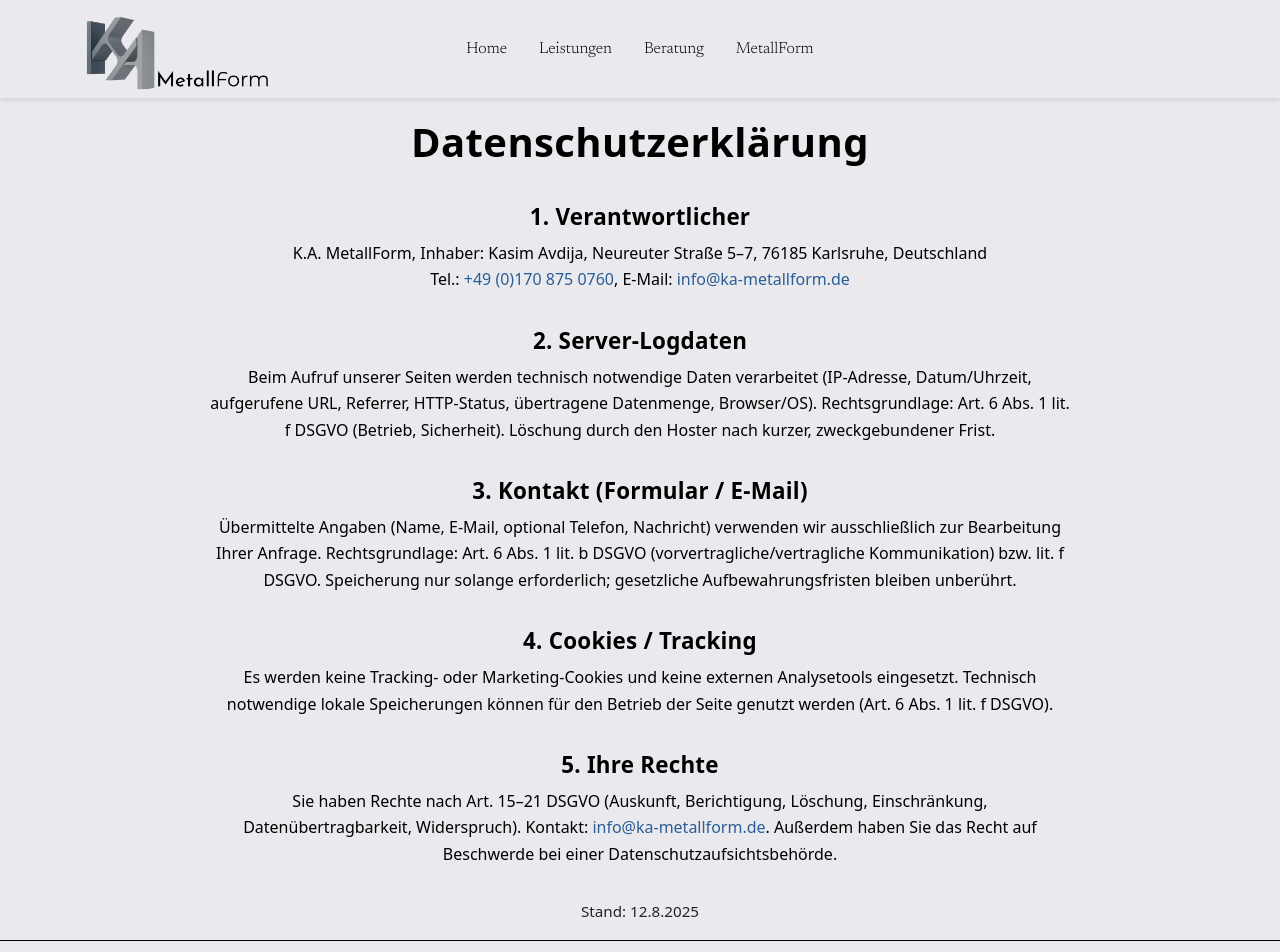
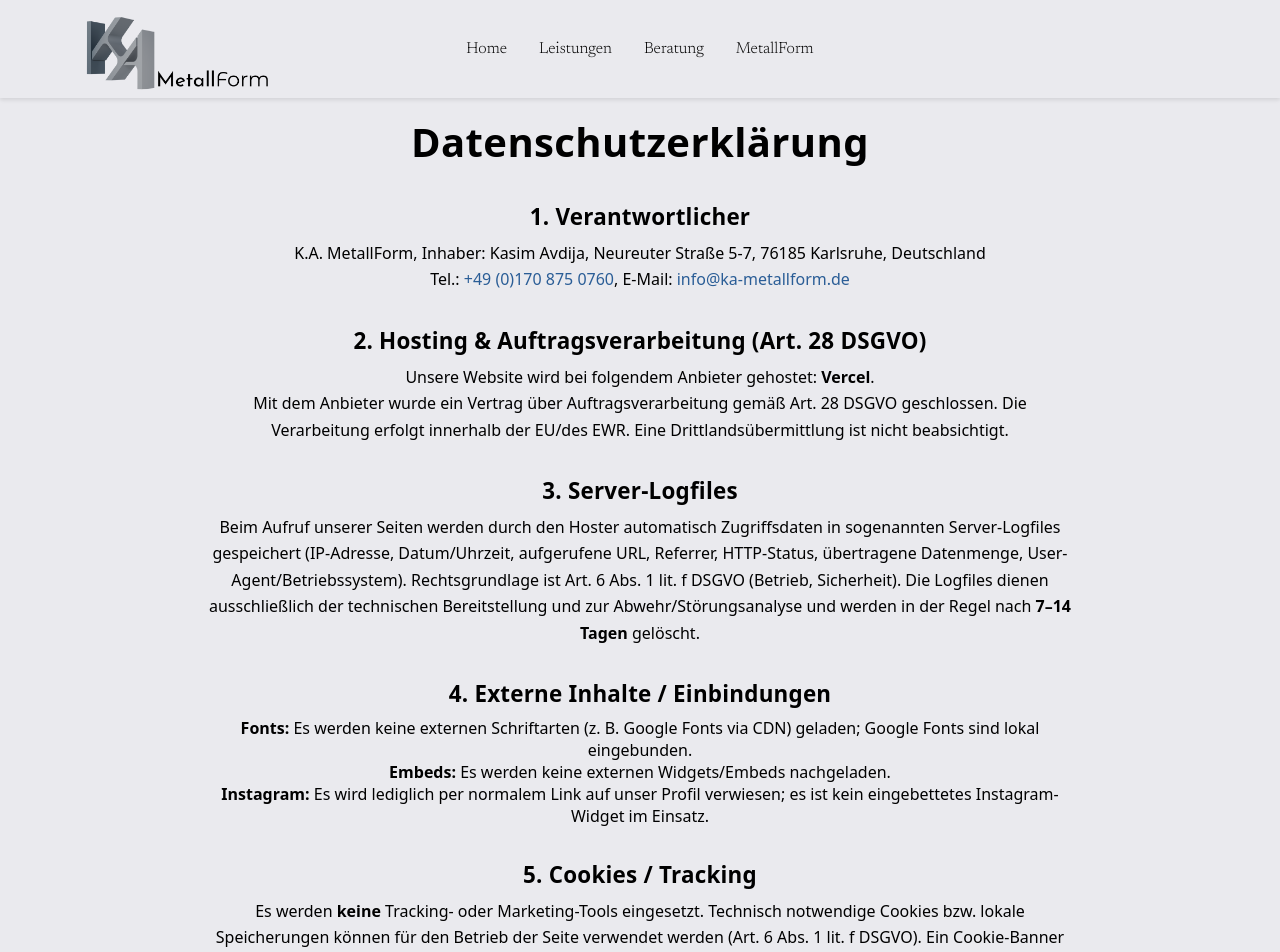
Before and after one commit to K-A-MetallForm/Website, a React (Vite) app: page /datenschutz in a window 1280 px wide. Shown: the top 952 px of the page. Built offline with nearby package versions, Linux system fonts and the light colour scheme.

Commit message:
Legal Changes

```diff
--- a/src/components/Footer.tsx
+++ b/src/components/Footer.tsx
@@ -28,7 +28,7 @@ const Footer: React.FC = () => {
           </ul>
           <div className="footer__imprint">
             <p>
-              Geschäftsführer: Kasim Avdija<br />
+              Inhaber: Kasim Avdija<br />
             </p>
           </div>
         </section>
--- a/src/pages/Datenschutz.tsx
+++ b/src/pages/Datenschutz.tsx
@@ -12,34 +12,48 @@ const Datenschutz: React.FC = () => {
 
         <h2>1. Verantwortlicher</h2>
         <p>
-          K.A. MetallForm, Inhaber: Kasim Avdija, Neureuter Straße 5–7, 76185 Karlsruhe, Deutschland<br />
+          K.A. MetallForm, Inhaber: Kasim Avdija, Neureuter Straße 5-7, 76185 Karlsruhe, Deutschland<br />
           Tel.: <a href="tel:+491708750760">+49 (0)170 875 0760</a>, E-Mail: <a href="mailto:info@ka-metallform.de">info@ka-metallform.de</a>
         </p>
 
-        <h2>2. Server-Logdaten</h2>
+        <h2>2. Hosting &amp; Auftragsverarbeitung (Art. 28 DSGVO)</h2>
         <p>
-          Beim Aufruf unserer Seiten werden technisch notwendige Daten verarbeitet (IP-Adresse, Datum/Uhrzeit,
-          aufgerufene URL, Referrer, HTTP-Status, übertragene Datenmenge, Browser/OS).
-          Rechtsgrundlage: Art. 6 Abs. 1 lit. f DSGVO (Betrieb, Sicherheit). Löschung durch den Hoster nach
-          kurzer, zweckgebundener Frist.
+          Unsere Website wird bei folgendem Anbieter gehostet: <strong>Vercel</strong>.<br />
+          Mit dem Anbieter wurde ein Vertrag über Auftragsverarbeitung gemäß Art. 28 DSGVO geschlossen.
+          Die Verarbeitung erfolgt innerhalb der EU/des EWR. Eine Drittlandsübermittlung ist nicht beabsichtigt.
         </p>
 
-        <h2>3. Kontakt (Formular / E-Mail)</h2>
+        <h2>3. Server-Logfiles</h2>
+        <p>
+          Beim Aufruf unserer Seiten werden durch den Hoster automatisch Zugriffsdaten in sogenannten Server-Logfiles
+          gespeichert (IP-Adresse, Datum/Uhrzeit, aufgerufene URL, Referrer, HTTP-Status, übertragene Datenmenge,
+          User-Agent/Betriebssystem). Rechtsgrundlage ist Art. 6 Abs. 1 lit. f DSGVO (Betrieb, Sicherheit).
+          Die Logfiles dienen ausschließlich der technischen Bereitstellung und zur Abwehr/Störungsanalyse und werden
+          in der Regel nach <strong>7–14 Tagen</strong> gelöscht.
+        </p>
+
+        <h2>4. Externe Inhalte / Einbindungen</h2>
+        <ul>
+          <strong>Fonts:</strong> Es werden keine externen Schriftarten (z.&nbsp;B. Google Fonts via CDN) geladen; Google Fonts sind lokal eingebunden.<br />
+          <strong>Embeds:</strong> Es werden keine externen Widgets/Embeds nachgeladen.<br />
+          <strong>Instagram:</strong> Es wird lediglich per normalem Link auf unser Profil verwiesen; es ist kein eingebettetes Instagram-Widget im Einsatz.<br />
+        </ul>
+
+        <h2>5. Cookies / Tracking</h2>
+        <p>
+          Es werden <strong>keine</strong> Tracking- oder Marketing-Tools eingesetzt. Technisch notwendige
+          Cookies bzw. lokale Speicherungen können für den Betrieb der Seite verwendet werden (Art. 6 Abs. 1 lit. f DSGVO).
+          Ein Cookie-Banner ist daher nicht erforderlich, solange ausschließlich technisch Notwendiges eingesetzt wird.
+        </p>
+
+        <h2>6. Kontakt (Formular / E-Mail)</h2>
         <p>
           Übermittelte Angaben (Name, E-Mail, optional Telefon, Nachricht) verwenden wir ausschließlich zur
-          Bearbeitung Ihrer Anfrage. Rechtsgrundlage: Art. 6 Abs. 1 lit. b DSGVO (vorvertragliche/vertragliche
-          Kommunikation) bzw. lit. f DSGVO. Speicherung nur solange erforderlich; gesetzliche
-          Aufbewahrungsfristen bleiben unberührt.
+          Bearbeitung Ihrer Anfrage. Rechtsgrundlage: Art. 6 Abs. 1 lit. b DSGVO (vorvertragliche/vertragliche Kommunikation)
+          bzw. lit. f DSGVO (allgemeine Anfragen). Speicherfrist: nur solange erforderlich; gesetzliche Aufbewahrungspflichten bleiben unberührt.
         </p>
 
-        <h2>4. Cookies / Tracking</h2>
-        <p>
-          Es werden keine Tracking- oder Marketing-Cookies und keine externen Analysetools eingesetzt.
-          Technisch notwendige lokale Speicherungen können für den Betrieb der Seite genutzt werden
-          (Art. 6 Abs. 1 lit. f DSGVO).
-        </p>
-
-        <h2>5. Ihre Rechte</h2>
+        <h2>7. Ihre Rechte</h2>
         <p>
           Sie haben Rechte nach Art. 15–21 DSGVO (Auskunft, Berichtigung, Löschung, Einschränkung,
           Datenübertragbarkeit, Widerspruch). Kontakt: <a href="mailto:info@ka-metallform.de">info@ka-metallform.de</a>.
@@ -49,7 +63,6 @@ const Datenschutz: React.FC = () => {
         <p className="legal-stand">Stand: {stand}</p>
       </section>
 
-      {/* Footer immer unten */}
       <Footer />
     </main>
   );
--- a/src/pages/Impressum.tsx
+++ b/src/pages/Impressum.tsx
@@ -8,55 +8,55 @@ const Impressum: React.FC = () => {
   return (
     <main className="legal-page">
       <section id="impressum" className="legal-content container" aria-label="Impressum">
-        <h1>Impressum</h1>
+        <h1>Angaben gemäß § 5 DDG</h1>
 
-        <address className="legal-address">
-          <strong>K.A. MetallForm</strong><br />
-          Inhaber: <strong>Kasim Avdija</strong><br />
-          Neureuter Straße 5–7<br />
-          76185 Karlsruhe, Deutschland
+        <address className="legal-address" itemScope itemType="https://schema.org/Organization">
+          <strong itemProp="name">K.A. MetallForm</strong><br />
+          Inhaber: <strong itemProp="founder">Kasim Avdija</strong><br />
+          <span itemProp="address" itemScope itemType="https://schema.org/PostalAddress">
+            <span itemProp="streetAddress">Neureuter Straße 5-7</span><br />
+            <span itemProp="postalCode">76185</span> <span itemProp="addressLocality">Karlsruhe</span>, Deutschland
+          </span>
         </address>
 
         <div className="legal-block">
           <h2>Kontakt</h2>
           <p>
-            Tel.: <a href="tel:+491708750760">+49 (0)170 875 0760</a><br />
-            E-Mail: <a href="mailto:info@ka-metallform.de">info@ka-metallform.de</a>
+            Tel.: <a href="tel:+491708750760" itemProp="telephone">+49 (0)170 875 0760</a><br />
+            E-Mail: <a href="mailto:info@ka-metallform.de" itemProp="email">info@ka-metallform.de</a>
           </p>
         </div>
 
         <div className="legal-block">
-          <h2>Haftung für Inhalte</h2>
+          <h2>Berufsbezeichnung / Kammer</h2>
           <p>
-            Als Diensteanbieter sind wir gemäß §&nbsp;7 Abs.&nbsp;1 TMG für eigene Inhalte auf diesen
-            Seiten nach den allgemeinen Gesetzen verantwortlich. Nach §§&nbsp;8 bis&nbsp;10 TMG sind
-            wir als Diensteanbieter jedoch nicht verpflichtet, übermittelte oder gespeicherte fremde
-            Informationen zu überwachen oder nach Umständen zu forschen, die auf eine rechtswidrige
-            Tätigkeit hinweisen. Verpflichtungen zur Entfernung oder Sperrung der Nutzung von
-            Informationen nach den allgemeinen Gesetzen bleiben hiervon unberührt. Eine
-            diesbezügliche Haftung ist jedoch erst ab dem Zeitpunkt der Kenntnis einer konkreten
-            Rechtsverletzung möglich. Bei Bekanntwerden von entsprechenden Rechtsverletzungen
-            entfernen wir diese Inhalte umgehend.
+            Berufsbezeichnung: Metallbauermeister (verliehen in Deutschland)<br />
+            Mitglied der Handwerkskammer: {/* Optional sauber, falls gewünscht */}
+            {/* Trage hier die zuständige HWK ein, z. B.: */}
+            Handwerkskammer Karlsruhe
           </p>
         </div>
+        {/*
+        <div className="legal-block">
+          <h2>Umsatzsteuer-ID</h2>
+          <p>
+            {/* Falls vorhanden, bitte USt-IdNr. eintragen; wenn nicht vorhanden, den Absatz entfernen
+            USt-IdNr.: DE&nbsp;XXXXXXXXX
+          </p>
+        </div>
+        */}
 
         <div className="legal-block">
-          <h2>Haftung für Links</h2>
+          <h2>Schlichtung</h2>
           <p>
-            Unser Angebot enthält Links zu externen Websites Dritter, auf deren Inhalte wir keinen
-            Einfluss haben. Deshalb können wir für diese fremden Inhalte auch keine Gewähr
-            übernehmen. Für die Inhalte der verlinkten Seiten ist stets der jeweilige Anbieter oder
-            Betreiber der Seiten verantwortlich. Rechtswidrige Inhalte waren zum Zeitpunkt der
-            Verlinkung nicht erkennbar. Eine permanente inhaltliche Kontrolle der verlinkten Seiten
-            ist jedoch ohne konkrete Anhaltspunkte einer Rechtsverletzung nicht zumutbar. Bei
-            Bekanntwerden von Rechtsverletzungen werden wir derartige Links umgehend entfernen.
+            Wir sind nicht bereit und nicht verpflichtet, an Streitbeilegungsverfahren vor einer
+            Verbraucherschlichtungsstelle teilzunehmen.
           </p>
         </div>
 
         <p className="legal-stand">Stand: {stand}</p>
       </section>
 
-      {/* Footer immer unten */}
       <Footer />
     </main>
   );
```
